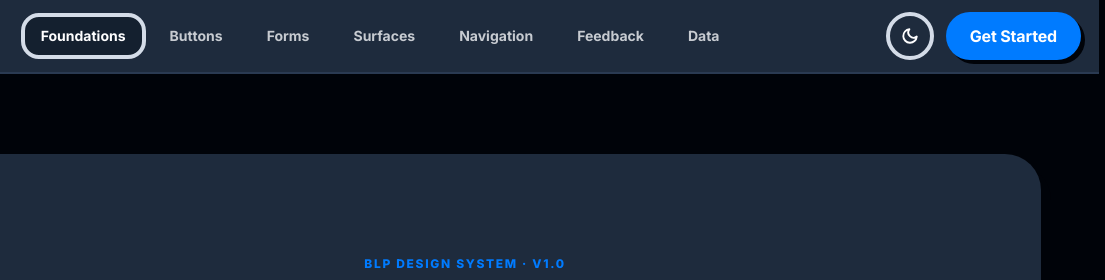
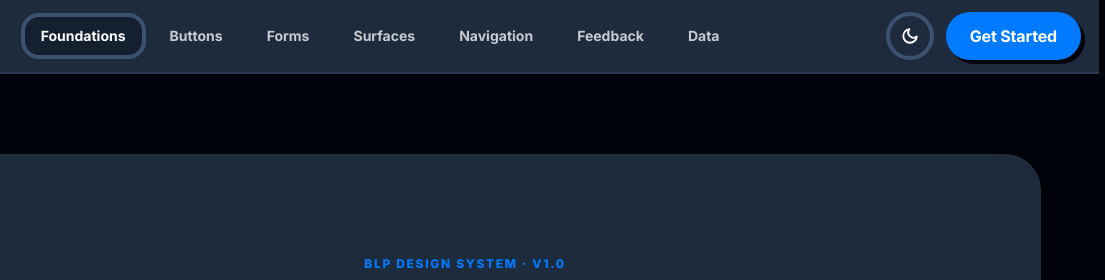
Before and after one commit to llaa33219/flatplanet-design, a plain HTML site: page index.html in a window 1280 px wide. Both pictures are taken after a click on the button 1084 px from the left and 36 px from the top of the page. Shown: the top 280 px of the page, 175-1280 px from the left. Drawn offline with Linux system fonts and the light colour scheme.

Commit message:
fix: calm the dark theme's sub-element borders and dark button
- Added --fp-ink-border so sub-element borders use a dim ink in the dark
  theme instead of the fully inverted light ink, which was shouting
- Added --fp-surface-ink so the dark button does not dissolve into the
  canvas
- Documented the reasoning in the token comments

```diff
--- a/assets/css/components.css
+++ b/assets/css/components.css
@@ -100,7 +100,7 @@
 }
 
 .fp-btn--dark {
-  --fp-btn-bg: var(--fp-dark-ultra-deep);
+  --fp-btn-bg: var(--fp-surface-ink);
   --fp-btn-fg: var(--fp-white);
 }
 .fp-btn--dark:hover:not(:disabled) { --fp-btn-bg: var(--fp-dark-deep); }
--- a/assets/css/tokens.css
+++ b/assets/css/tokens.css
@@ -124,6 +124,8 @@
   --fp-ink-soft:                #3e4d5f;                /* BLP SUB DARK   */
   --fp-ink-muted:               #94989e;                /* LIGHT ULTRA    */
   --fp-ink-faint:               #c7cbd1;                /* LIGHT DEEP     */
+  --fp-ink-border:              #00193d;                /* sub borders    */
+  --fp-surface-ink:             #000309;                /* inverted fills */
 
   /* --- Text ----------------------------------------------------------- */
   --fp-text:                    var(--fp-dark-ultra-deep); /* #000309      */
@@ -262,11 +264,17 @@
   --fp-page-bg:            var(--fp-dark-ultra-deep); /* #000309          */
   --fp-overlay-scrim:      rgba(0, 3, 9, 0.7);
 
-  /* --- Ink ------------------------------------------------------------ */
-  --fp-ink:                #d4dce8;   /* BLP LIGHT DARK — ink inverts     */
+  /* --- Ink ------------------------------------------------------------
+     The ink inverts for fills (an inverted surface needs light ink), but
+     the SUB-ELEMENT BORDER does not: a light border on a dark surface
+     screams for attention and destroys the quiet outline a sub element
+     is supposed to have. The border keeps a dim ink instead, only a
+     step above the surface it sits on. */
+  --fp-ink:                #d4dce8;   /* BLP LIGHT DARK — for inverted fills */
   --fp-ink-soft:           var(--fp-dark-light-deep);
   --fp-ink-muted:          var(--fp-dark-light-ultra-deep);
   --fp-ink-faint:          #2a3a52;
+  --fp-ink-border:         #3d5170;   /* dim ink for sub-element borders    */
 
   /* --- Text ----------------------------------------------------------- */
   --fp-text:               var(--fp-white);
@@ -276,11 +284,19 @@
 
   /* --- Lines ---------------------------------------------------------- */
   --fp-line:               #2a3a52;
-  --fp-line-strong:        var(--fp-ink);
+  --fp-line-strong:        var(--fp-ink-border);
 
-  /* --- Shadows: the ink is now light, so shadows read as a glow band --- */
+  /* --- Shadows
+     The shadow stays dark. A light shadow on a dark surface reads as a
+     glow, not as depth, and the hard-shadow character of the system
+     would be lost. It is the canvas colour, so a main element reads as
+     a solid block sitting on the page. */
   --fp-shadow-color:       #000309;
-  --fp-shadow-color-sub:   rgba(0, 3, 9, 0.6);
+  --fp-shadow-color-sub:   rgba(0, 3, 9, 0.75);
+
+  /* --- Dark button fill: the canvas colour would vanish into the page,
+     so it takes a lifted ink instead. */
+  --fp-surface-ink:        #24344a;
 
   /* --- Neutral fills that would otherwise stay light ------------------ */
   --fp-bg-gray:            #14202f;
```
